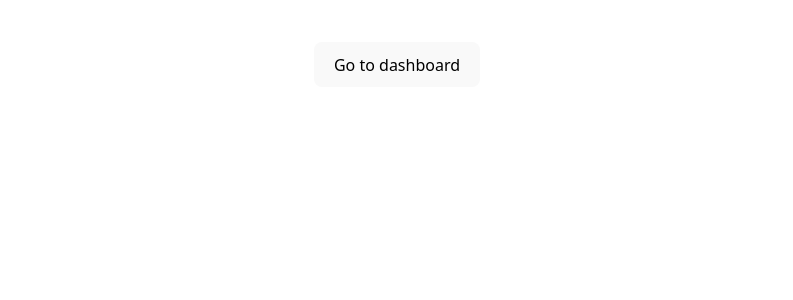
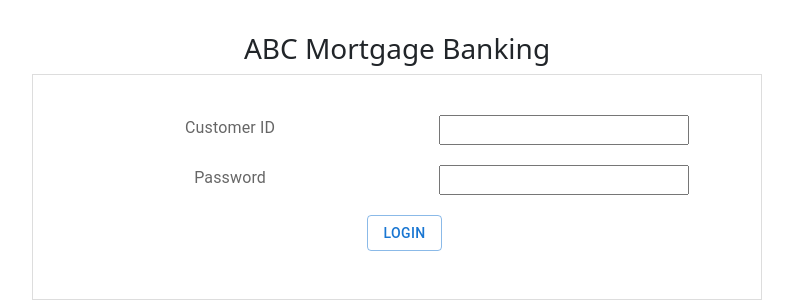
Before and after one commit to yogeshrampure1/BankingApp, a React (Vite) app: page / in a window 1280 px wide. Shown: the top 300 px of the page, without its empty margins (243-1036 px from the left). Built offline with nearby package versions, Linux system fonts and the light colour scheme.

Commit message:
dummy login without auth

```diff
--- a/src/components/auth/Login.tsx
+++ b/src/components/auth/Login.tsx
@@ -1,3 +1,6 @@
+import { Box, Button, FormLabel, Grid2 } from "@mui/material";
+import { useFormik } from "formik";
+import * as Yup from 'yup';
 import { useNavigate } from "react-router-dom";
 
 const Login = () => {
@@ -5,11 +8,56 @@ const Login = () => {
   const handleClick = () => {
     navigate("/dashboard");
   };
+  const formik = useFormik({
+    initialValues: {
+      cust_id: '',
+      password: '',
+    },
+    validationSchema: Yup.object({
+      amount: Yup.number().required('Amount is required').positive('Amount must be positive'),
+      remarks: Yup.string(),
+    }),
+    onSubmit: () => {
+      handleClick();
+    },
+  });
 
-  return (
-    <div>
-      <button onClick={() => handleClick()}>Go to dashboard</button>
-    </div>
+  return (<>
+    <h3>ABC Mortgage Banking</h3>
+    <form className="form-container" onSubmit={formik.handleSubmit}>
+      <Box mb={1} p={0}>
+        <Grid2 container>
+          <Grid2 size={6}>
+            <FormLabel>Customer ID</FormLabel>
+          </Grid2>
+          <Grid2 size={6}>
+            <input
+              type="text"
+              name="cust_id"
+              className='form-input'
+              onChange={formik.handleChange}
+              value={formik.values.cust_id}
+            />
+          </Grid2>
+          <Grid2 size={6}>
+            <FormLabel>Password</FormLabel>
+          </Grid2>
+          <Grid2 size={6}>
+          <input
+            type="password"
+            name="password"
+            className='form-input'
+            onChange={formik.handleChange}
+            onBlur={formik.handleBlur}
+            value={formik.values.password} />
+          </Grid2>
+          <Box className="actions">
+            <Button variant="outlined" onClick={handleClick} className='submit' type="submit">LOGIN</Button>
+          </Box>
+        </Grid2>
+      </Box>
+    </form>
+    </>
   );
 };
 
```
